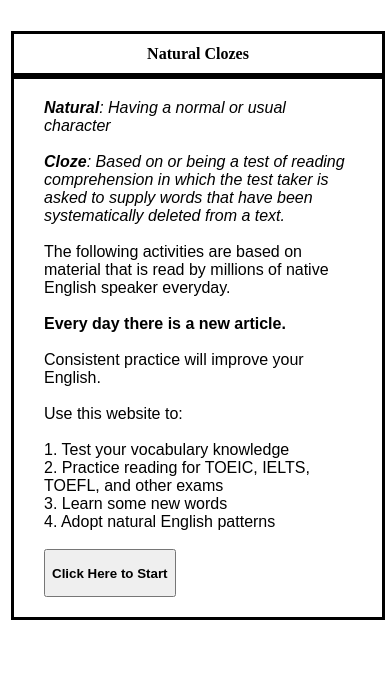
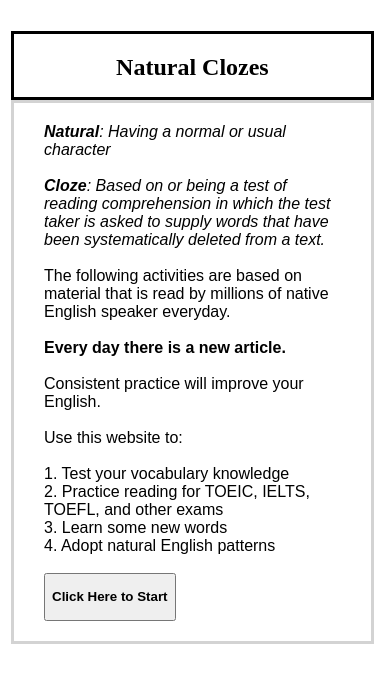
Before and after one commit to Andrew8633/nclozes, a plain HTML site: page index.html in a window 390 px wide. Drawn offline with Linux system fonts and the light colour scheme.

Commit message:
Add files via upload

```diff
--- a/index.html
+++ b/index.html
@@ -22,9 +22,9 @@
             border: solid;
             border-color: darkgray;
             text-align: left;
-
+             -webkit-tap-highlight-color: rgba(0,0,0,0);
             padding-bottom: 1px;
-            margin-bottom: 25px;
+            margin-bottom: 5px;
             font-family: sans-serif;
             cursor: pointer;
         }
@@ -160,7 +160,7 @@
         }
         .intro{
           border: solid;
-            border-color: black;
+            border-color: lightgray;
             text-align: left;
             padding-top: 20px;
             padding-bottom: 20px;
@@ -169,6 +169,7 @@
             cursor: pointer;
             padding-left: 30px;
             padding-right: 30px;
+             -webkit-tap-highlight-color: rgba(0,0,0,0);
 
         }
 
@@ -221,7 +222,7 @@
     @media (max-width: 870px) {
         .main,  #overlay{
 
-            width: 100%;
+            width: 97%;
             margin-left: 0;
             }
         .banner {
@@ -234,12 +235,13 @@
 
         }
         h1 {
-        font-size: 1em;
+        font-size: 1.5em;
+        margin-top: 20px;
         }
 
         .question{
 
-            margin-bottom: 130px;
+            margin-bottom: 20px;
         }
 
 }
```
